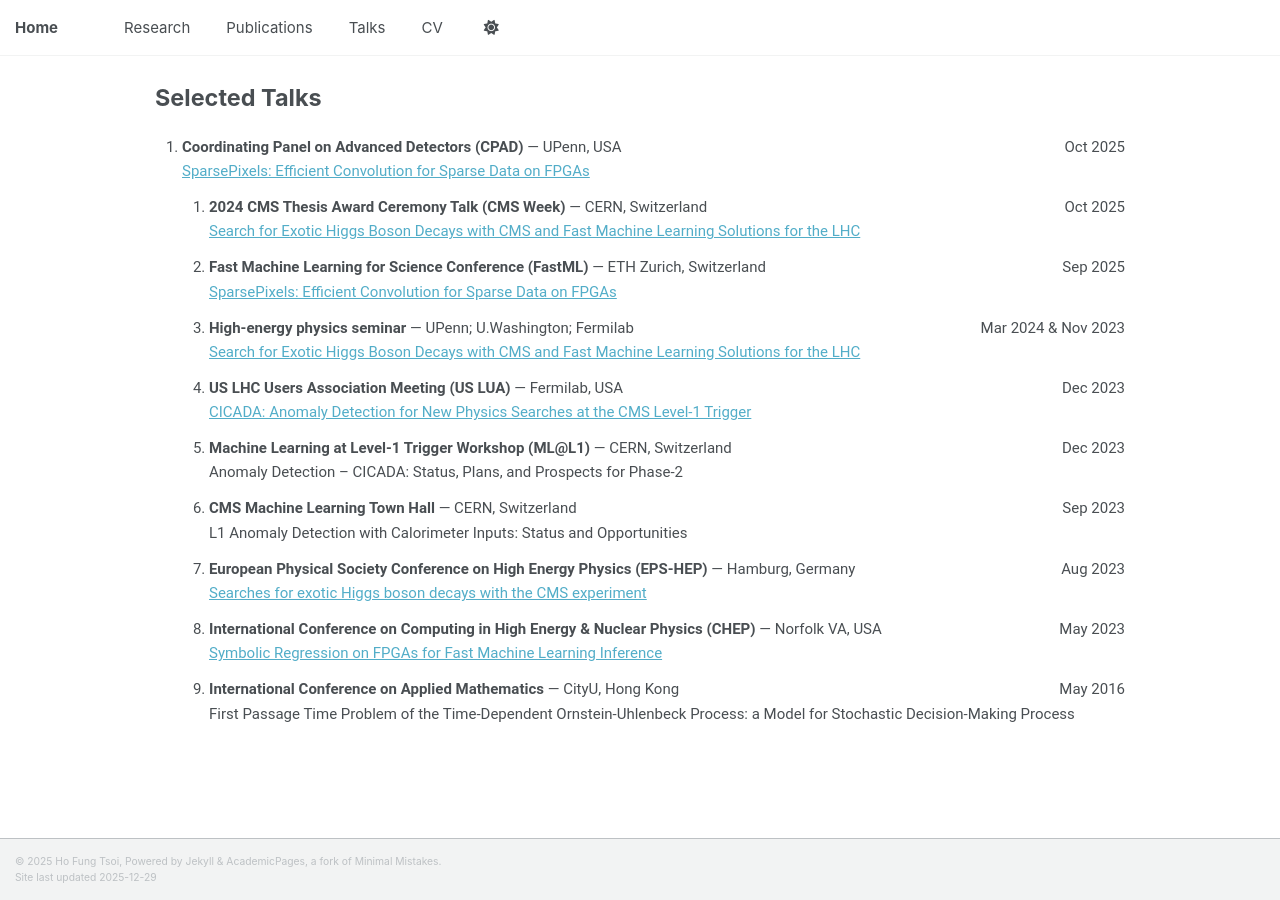
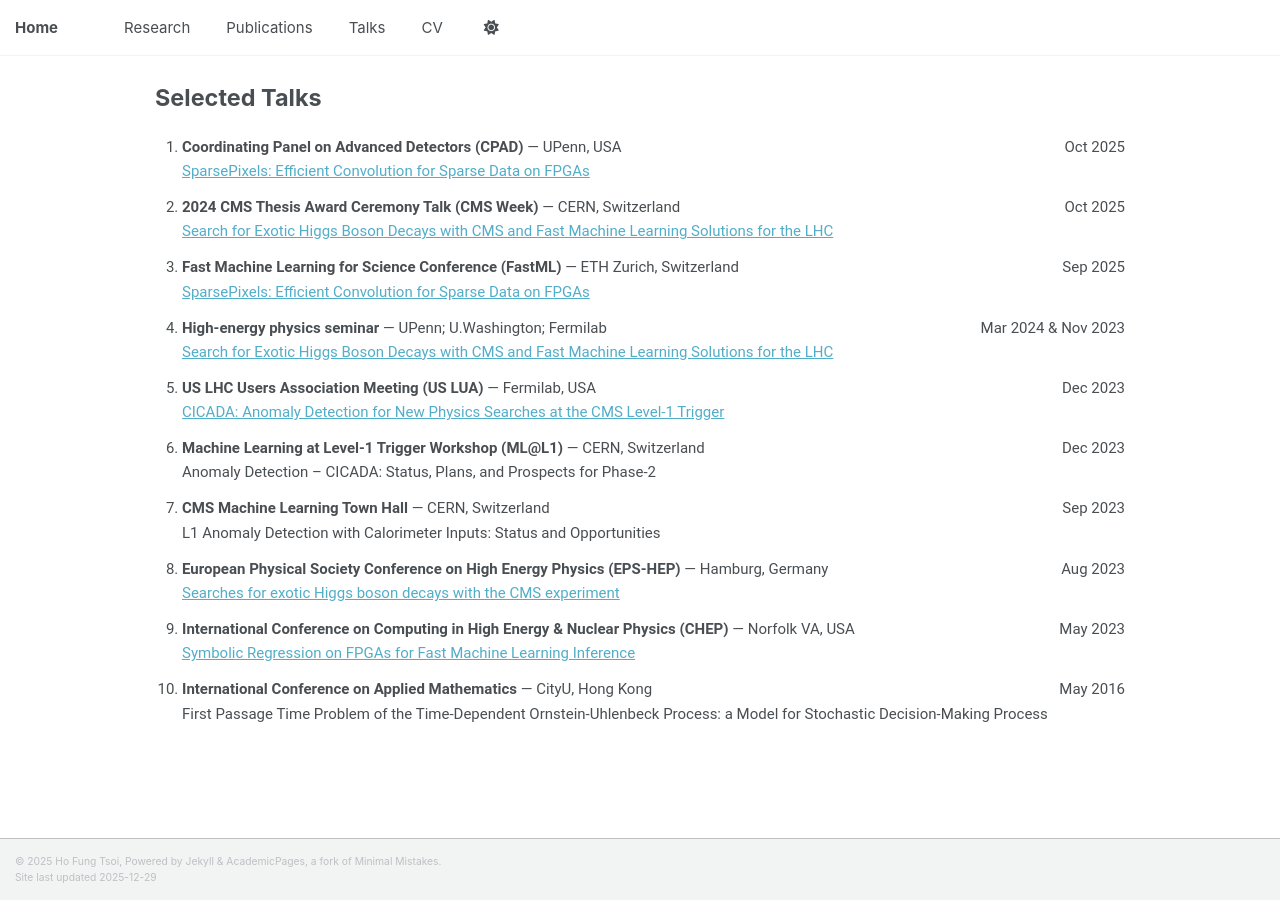
Before and after one commit to hftsoi/hftsoi.github.io, a Jekyll site: the page built from _pages/talks.md, in a window 1280 px wide. Built offline with Jekyll 4.4.1, drawn with Linux system fonts in a browser that asks for light colours; a script bundle is joined from its source files by our own code; library files that are not in the unit come from our copies.

Commit message:
fix talk

```diff
--- a/_pages/talks.md
+++ b/_pages/talks.md
@@ -76,7 +76,6 @@ author_profile: false
     </div>
   </li>
 
-  <ol class="talk-list">
   <li>
     <div class="talk-header">
       <span class="talk-left">
```
